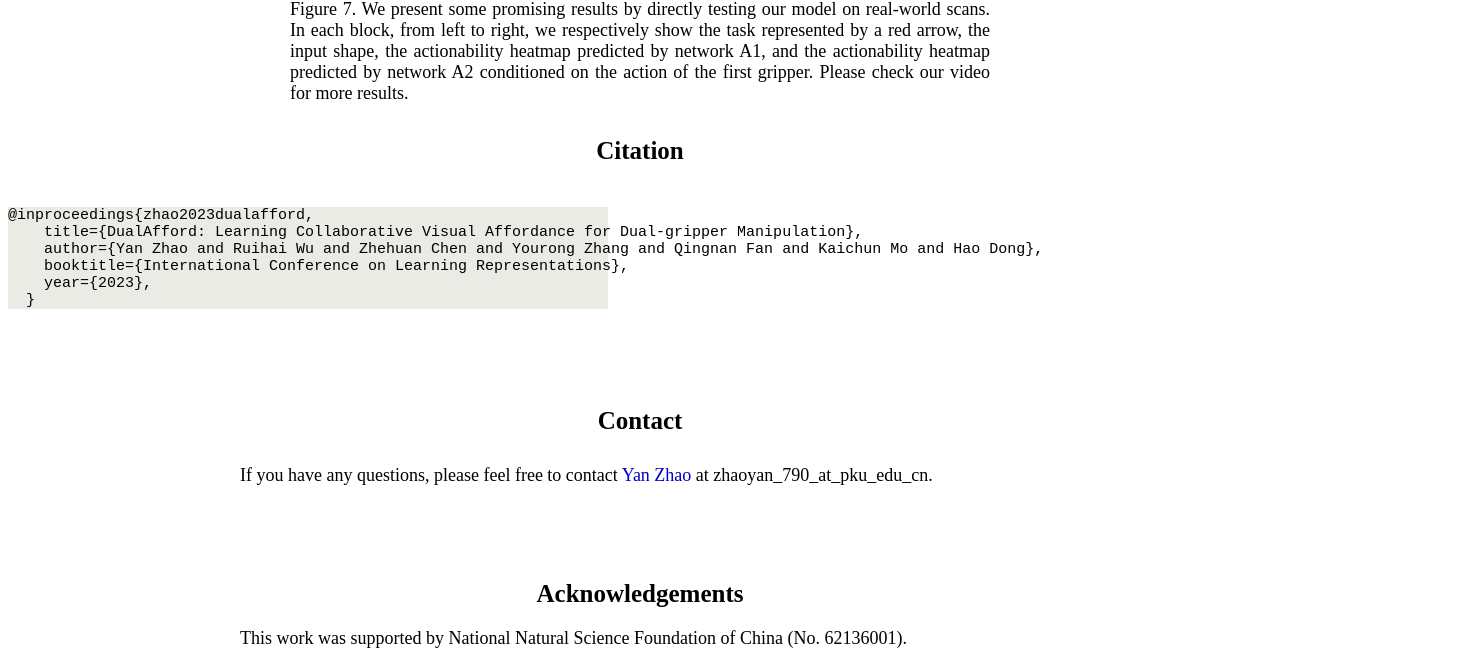
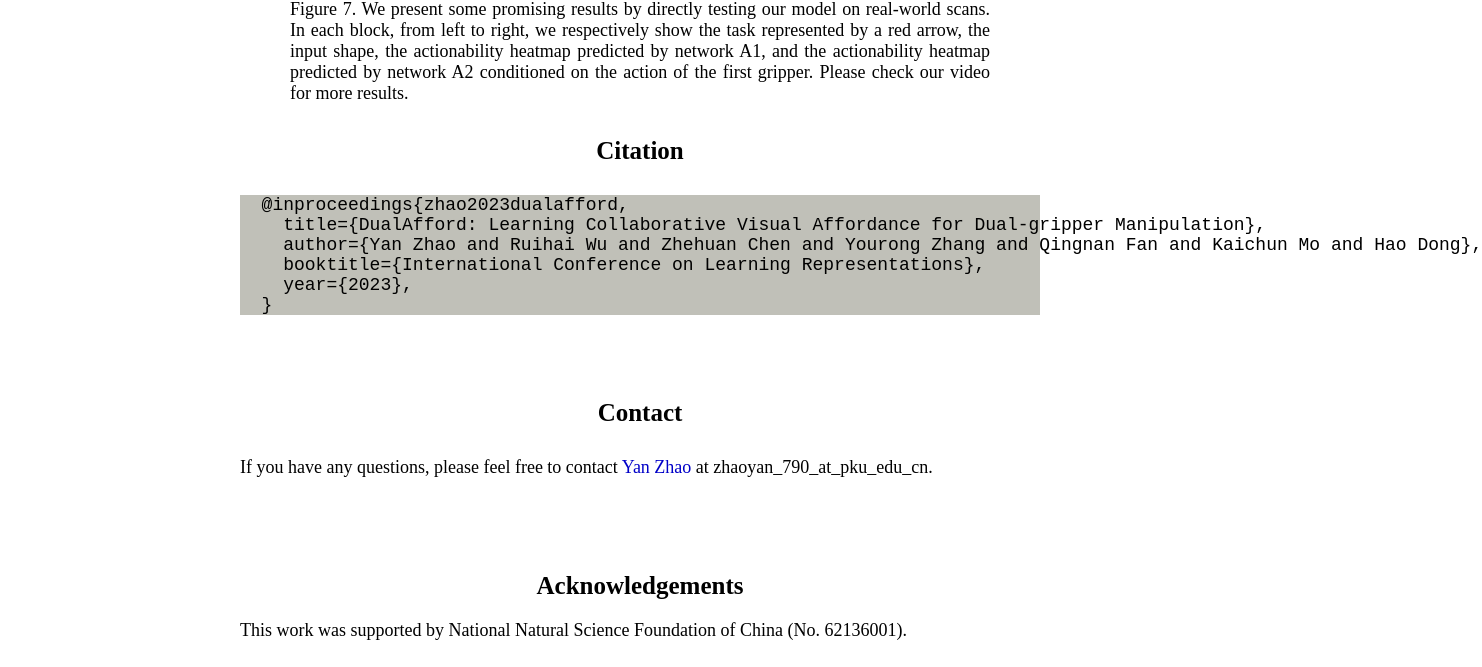
Before and after one commit to hyperplane-lab/DualAfford, a plain HTML site: page index.html in a window 1280 px wide. Shown: the part 5923-6590 px from the top of the page, 1482 px wide, since content can reach past the window. Drawn offline with Linux system fonts and the light colour scheme; a web font is replaced by a local one.

Commit message:
Update index.html

```diff
--- a/index.html
+++ b/index.html
@@ -143,8 +143,9 @@
 
 <!-- <div class="row" style="margin-top: 1em">
 <div class="12u$ 1u$(xsmall)">   -->
-<div class = "bibtex">
-  <pre style="background-color: #EBEBE5;"><code>@inproceedings{zhao2023dualafford,
+<div class = "abstractText">
+  <pre style="background-color: #c0c0b8;">
+  <code>@inproceedings{zhao2023dualafford,
     title={DualAfford: Learning Collaborative Visual Affordance for Dual-gripper Manipulation},
     author={Yan Zhao and Ruihai Wu and Zhehuan Chen and Yourong Zhang and Qingnan Fan and Kaichun Mo and Hao Dong},
     booktitle={International Conference on Learning Representations},
```
